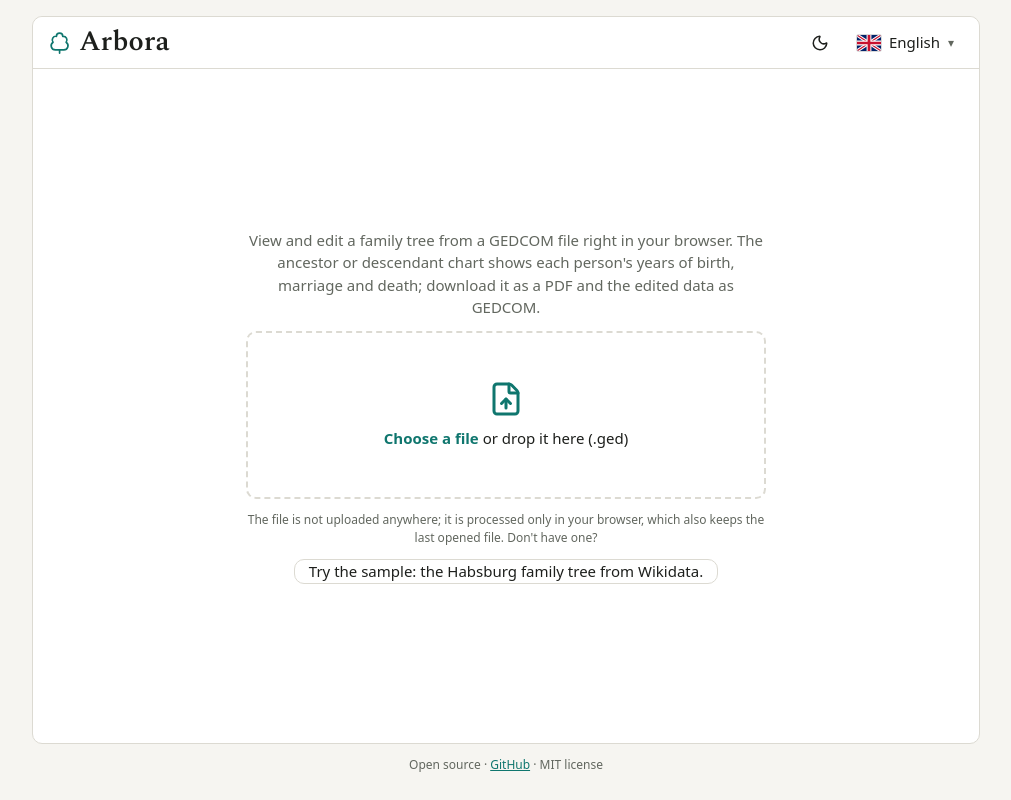
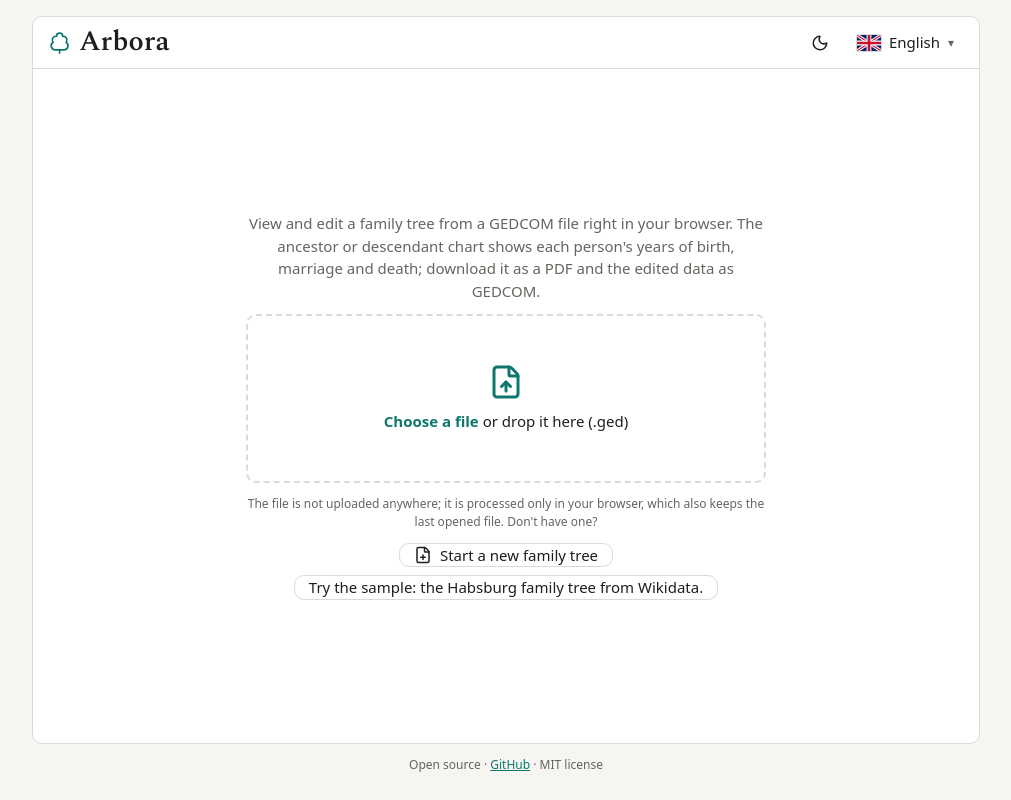
Before and after one commit to r3mus99/arbora, a React (Vite) app: page / in a window 1280 px wide. Shown: the whole page, without its empty margins (134-1145 px from the left). Built offline with nearby package versions, Linux system fonts and the light colour scheme.

Commit message:
Feature: start a new family tree from the welcome screen without a GEDCOM file (#293)
The welcome screen has a "Start a new family tree" button that opens a tree with one nameless person in the edit window.

```diff
--- a/src/core/structure.ts
+++ b/src/core/structure.ts
@@ -122,3 +122,10 @@ export function lineage(data: GedcomData, id: string, direction: "up" | "down"):
   }
   return found;
 }
+
+/** The name a new family tree is kept and downloaded under. */
+export const NEW_TREE_FILE = "new-family-tree.ged";
+
+/** A new family tree without a file: a GEDCOM with one nameless person (@I1@), whom the editor opens first. */
+export const newTreeText = (eol = "\n") =>
+  ["0 HEAD", "1 CHAR UTF-8", "0 @I1@ INDI", "1 NAME //", "0 TRLR"].join(eol) + eol;
--- a/src/ui/App.tsx
+++ b/src/ui/App.tsx
@@ -1,11 +1,12 @@
 import { useCallback, useEffect, useMemo, useRef, useState } from "react";
 import { inboundAssociations } from "../core/associations";
 import { chartRows } from "../core/chart";
-import { FileDown, FileText, FileImage, FileUp, Home, User,
+import { FilePlus, FileDown, FileText, FileImage, FileUp, Home, User,
          Loader2, BookMarked, History, Trash2, ListChecks, Redo2, Search, SlidersHorizontal, ShieldAlert, ShieldCheck, Sun, X, Moon, TreeDeciduous, Undo2, Users, MoreHorizontal } from "lucide-react";
 import { type ChartKind } from "../core/format";
 import { version } from "../../package.json";
 import { checkGedcom, fixIssue } from "../core/check";
+import { NEW_TREE_FILE, newTreeText } from "../core/structure";
 import { lineEnding, suggestions, writeGedcom } from "../core/edit";
 import { addFamily, addPerson, appended, deleteFamily, deletePerson, freeXref } from "../core/structure";
 import { mergePeople, type MergePick } from "../core/merge";
@@ -327,6 +328,14 @@ export function App() {
 
   const forget = () => { setLast(null); void forgetFile(); };
 
+  /** a new tree without a file: one nameless person, opened in the edit window; the browser keeps it like any opened file */
+  const startTree = () => {
+    if (!keepEdits()) return;
+    void clearLog();
+    loadBytes(new TextEncoder().encode(newTreeText()).buffer as ArrayBuffer, NEW_TREE_FILE);
+    setWindowId("@I1@");
+  };
+
   const loadSample = async () => {
     if (!keepEdits()) return;
     try {
@@ -586,7 +595,10 @@ export function App() {
               <div dangerouslySetInnerHTML={{ __html: t("drop") }} />
             </FileDrop>
             <p className="note">{t("privacy")}</p>
-            <button type="button" onClick={loadSample}>{t("sample")}</button>
+            <div className="actions">
+              <button type="button" onClick={startTree}><FilePlus className="icon" aria-hidden="true" />{t("newTree")}</button>
+              <button type="button" onClick={loadSample}>{t("sample")}</button>
+            </div>
           </div>
         </div>}
         {data && chosen && <div className={`viewer${selectedId || showCheck ? " has-detail" : " no-detail"}`} data-mtab={narrow ? (!selectedId && mtab === "person" ? "people" : mtab) : undefined}>
--- a/src/ui/i18n.ts
+++ b/src/ui/i18n.ts
@@ -33,6 +33,7 @@ const STRINGS_RAW = {
     ancestorGreatGrandmother: "Prababka", ancestorGreatGrandfather: "Pradedko",
     ancestorNthGreatGrandmother: "{n}. prababka", ancestorNthGreatGrandfather: "{n}. pradedko", ancestorUnknown: "Predok {n}. generácie",
     returnHome: "Prejsť na domovskú osobu: {name}", relationLine: "Cesta od domovskej osoby", setHomeHint: "Domovskú osobu nastavte v detaile osoby",
+    newTree: "Začať nový rodokmeň",
     sample: "Vyskúšajte ukážku: rodokmeň Habsburgovcov z Wikidata.", sampleName: "ukážka (Habsburgovci, Wikidata)",
     loaded: "osoby: {count}. Kliknite pre iný súbor.",
     anc: "Predkovia", ancDesc1: "osoba a jej rodičia, starí rodičia…", ancDesc2: "otec hore, matka dole",
@@ -142,6 +143,7 @@ const STRINGS_RAW = {
     drop: "<strong>Choose a file</strong> or drop it here (.ged)",
     privacy: "The file is not uploaded anywhere; it is processed only in your browser, which also keeps the last opened file. Don't have one?",
     resume: "Continue with {name}", forget: "Forget this file", home: "Back to the start screen",
+    newTree: "Start a new family tree",
     sample: "Try the sample: the Habsburg family tree from Wikidata.", sampleName: "sample (Habsburgs, Wikidata)",
     loaded: "people: {count}. Click to choose another file.",
     anc: "Ancestors", ancDesc1: "the person, parents, grandparents…", ancDesc2: "father above, mother below",
--- a/src/ui/styles.css
+++ b/src/ui/styles.css
@@ -470,6 +470,7 @@ button.link { display: inline; }
 .welcome-in { width: min(520px, 100%); display: flex; flex-direction: column; align-items: stretch; gap: 12px; }
 .welcome-in .note { text-align: center; margin: 0; }
 .welcome-in > button { align-self: center; }
+.welcome-in .actions { display: flex; flex-wrap: wrap; gap: 8px; justify-content: center; }
 /* "Continue with <file>" and the small forget button, above the drop zone */
 .welcome-in .resume { display: flex; gap: 8px; justify-content: center; }
 .welcome-in .resume .primary { min-width: 0; max-width: 100%; }
```
Also changed, not shown: changelog.d/feature-new-family-tree.md (added, +1 -0 lines), 2 other files (tests, documents, lock files or other folders).
